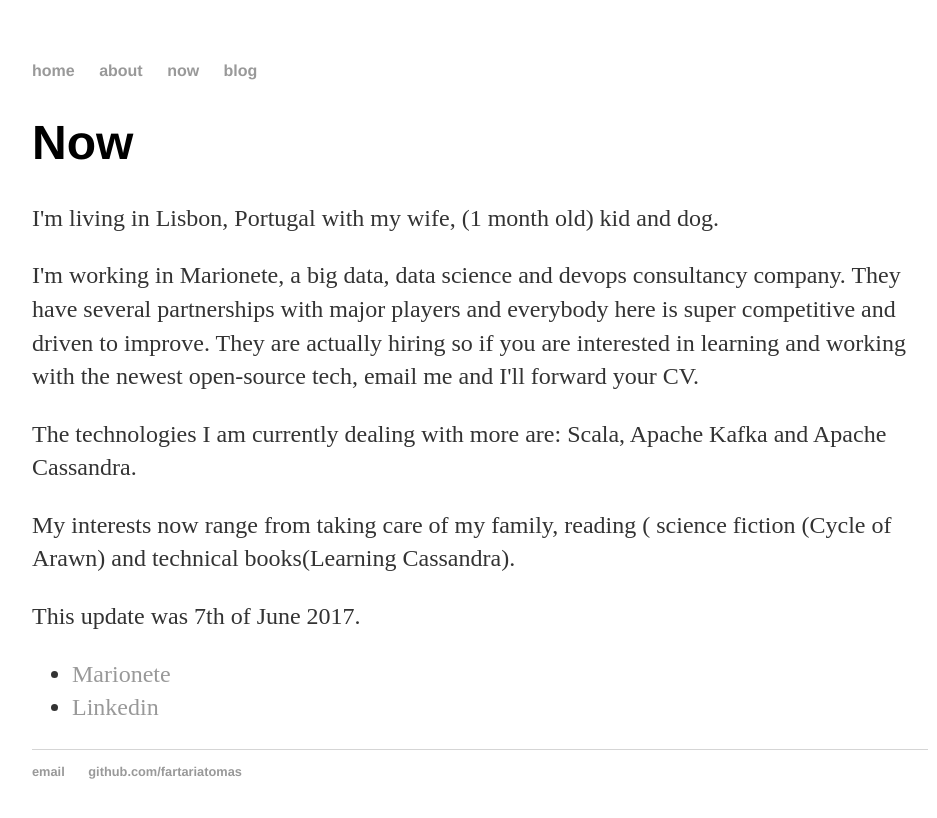
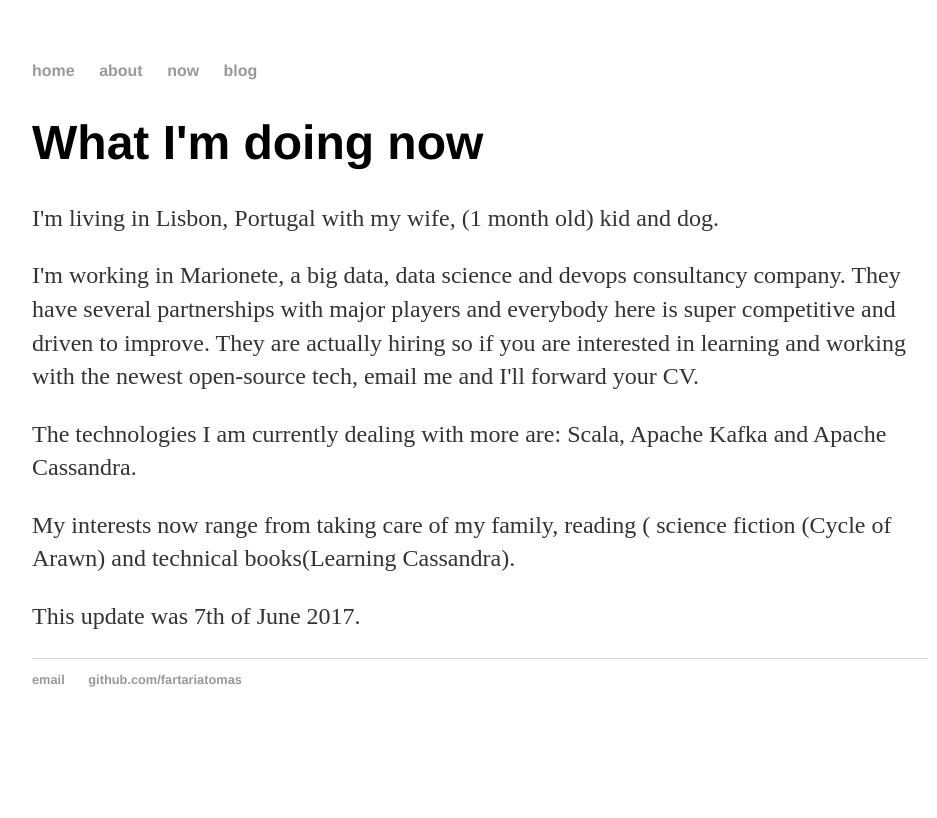
Before and after one commit to fartariatomas/fartariatomas.github.io, a Jekyll site: the page built from now/index.html, in a window 1280 px wide. Shown: the top 818 px of the page, without its empty margins (160-1097 px from the left). Built offline with Jekyll 4.4.1, drawn with Linux system fonts in a browser that asks for light colours.

Commit message:
update info

```diff
--- a/about/index.html
+++ b/about/index.html
@@ -4,7 +4,7 @@ title: About Tomas Fartaria
 ---
 
 		<div class="about">
-			<h1>About</h1>
+			<h1>About me</h1>
 			<p>You can optionally insert a brief bio here. You went to this school, you studied that, you now work in this field with research interests in that subject. At your previous position at this place, you worked on this or that. You can list some of your significant accomplishments, awards, or recognition here as well. You live in this city with these animals and people. In your free time you like X, Y, and Z.</p>
 
 			<ul class="contacts">
--- a/now/index.html
+++ b/now/index.html
@@ -4,7 +4,7 @@ title: What I'm doing now
 ---
 
 		<div class="now">
-			<h1>Now</h1>
+			<h1>What I'm doing now</h1>
 			<p>I'm living in Lisbon, Portugal with my wife, (1 month old) kid and dog.</p>
 			<p>I'm working in Marionete, a big data, data science and devops consultancy
 			company. They have several partnerships with major players and everybody here
@@ -16,8 +16,4 @@ title: What I'm doing now
 			<p>My interests now range from taking care of my family, reading (
 			science fiction (Cycle of Arawn) and technical books(Learning Cassandra).</p>
 			<p>This update was 7th of June 2017.</p>
-			<ul class="contacts">
-				<li><a href="https://marionete.co.uk/services/#big-fast-data">Marionete</a></li>
-				<li><a href="https://www.linkedin.com/in/fartariatomas/">Linkedin</a></li>
-				</ul>
 		</div>
```
